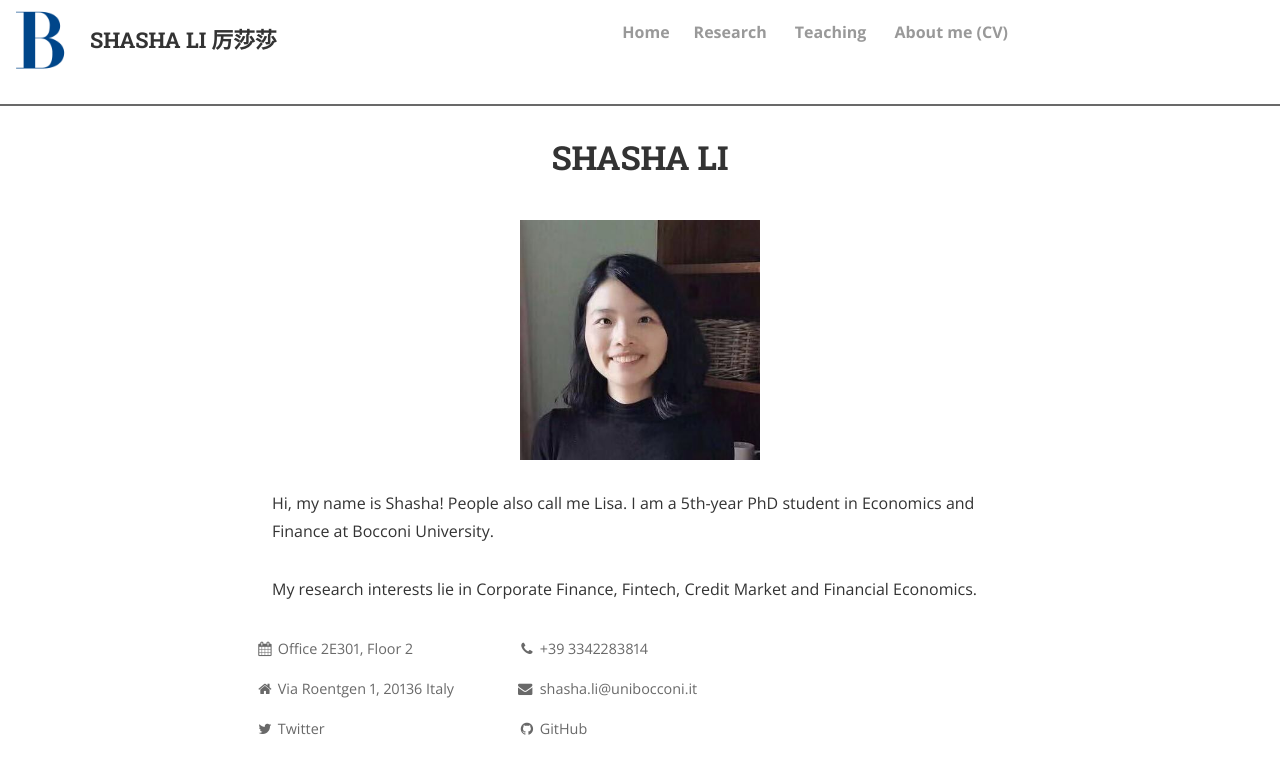
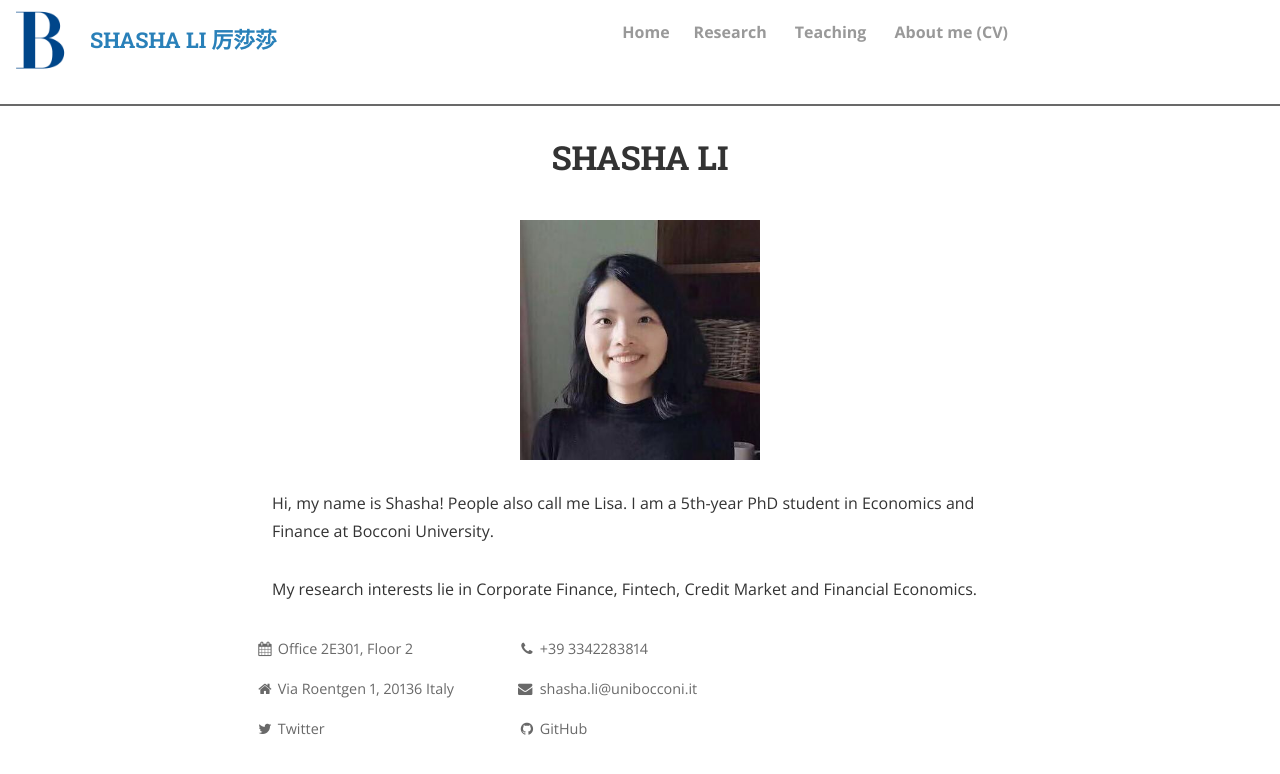
Before and after one commit to shasha-li/shasha-li.github.io, a Jekyll site: the page built from index.html, in a window 1280 px wide. Shown: the top 774 px of the page. Built offline with Jekyll 4.4.1, drawn with Linux system fonts in a browser that asks for light colours; nearby versions of some CDN libraries; the list of posts is cut into pages by our own code; comment, search, counter and statistics services are not loaded; a style sheet for code colours, icons or effects is not loaded.

Commit message:
Update header.html

```diff
--- a/_includes/header.html
+++ b/_includes/header.html
@@ -1,6 +1,6 @@
 <header class="navigation" role="banner">
  <img class="topleft" width="80" height="80" src="https://shasha-li.github.io/content/B_logo.png" alt="B">
-  <h1 class="namef">SHASHA LI 厉莎莎</h1>
+ <h1 class="namef"><a href="https://shasha-li.github.io">SHASHA LI 厉莎莎</a></h1>
   <div class="navigation-wrapper">
     <a href="javascript:void(0)" class="navigation-menu-button" id="js-mobile-menu">
       <i class="fa fa-bars"></i>
```
